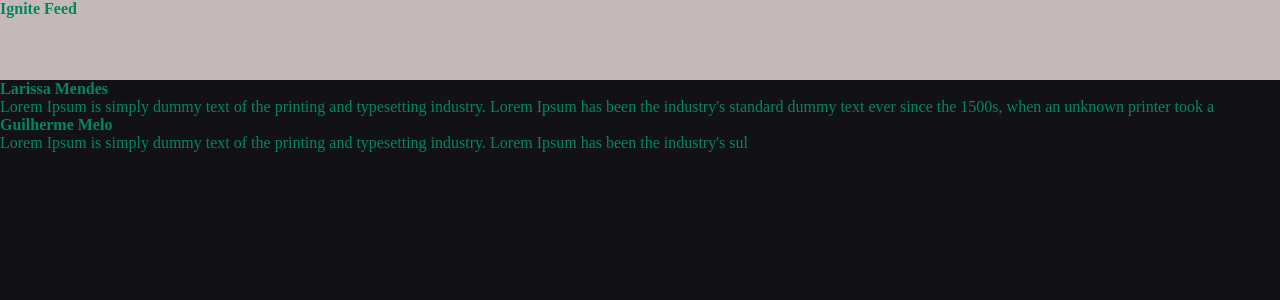
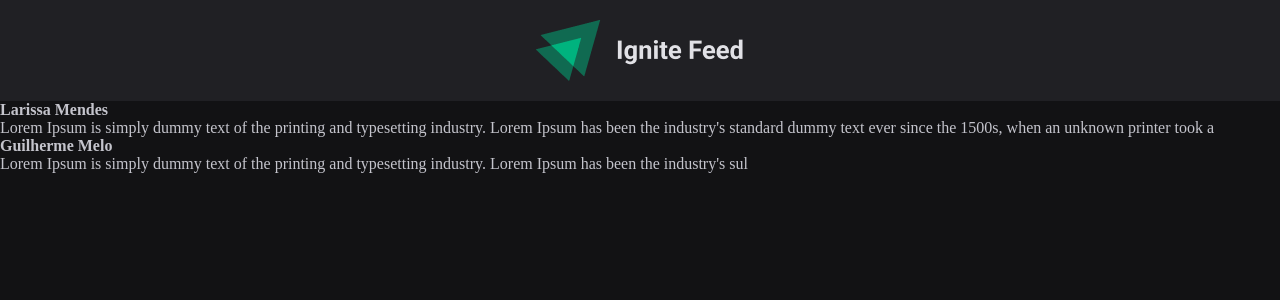
Before and after one commit to annalare/Feed-Ignite, a React (Vite) app: page / in a window 1280 px wide. Shown: the top 300 px of the page. Built offline with nearby package versions, Linux system fonts and the light colour scheme.

Commit message:
feat:header

```diff
--- a/src/components/Header.jsx
+++ b/src/components/Header.jsx
@@ -1,9 +1,10 @@
 import styles from "./header.module.css";
+import igniteLogo from "../assets/ignite.png";
 
 export function Header() {
   return (
     <header className={styles.header}>
-      <strong>Ignite Feed</strong>
+      <img src={igniteLogo} alt="logotipo-ignite" />
     </header>
   );
 }
--- a/src/components/header.module.css
+++ b/src/components/header.module.css
@@ -1,4 +1,6 @@
 .header {
-  background: #c5b8b8;
-  height: 80px;
+  background: var(--gray-800);
+  display: flex;
+  justify-content: center;
+  padding: 1.25rem 0;
 }
--- a/src/global.css
+++ b/src/global.css
@@ -18,7 +18,7 @@
 }
 body {
   background: var(--gray-900);
-  color: var(--green-500);
+  color: var(--gray-300);
   -webkit-font-smoothing: antialiased;
 }
 body,
```
Also changed, not shown: src/assets/ignite-logo.png (added), src/assets/ignite.png (added).
